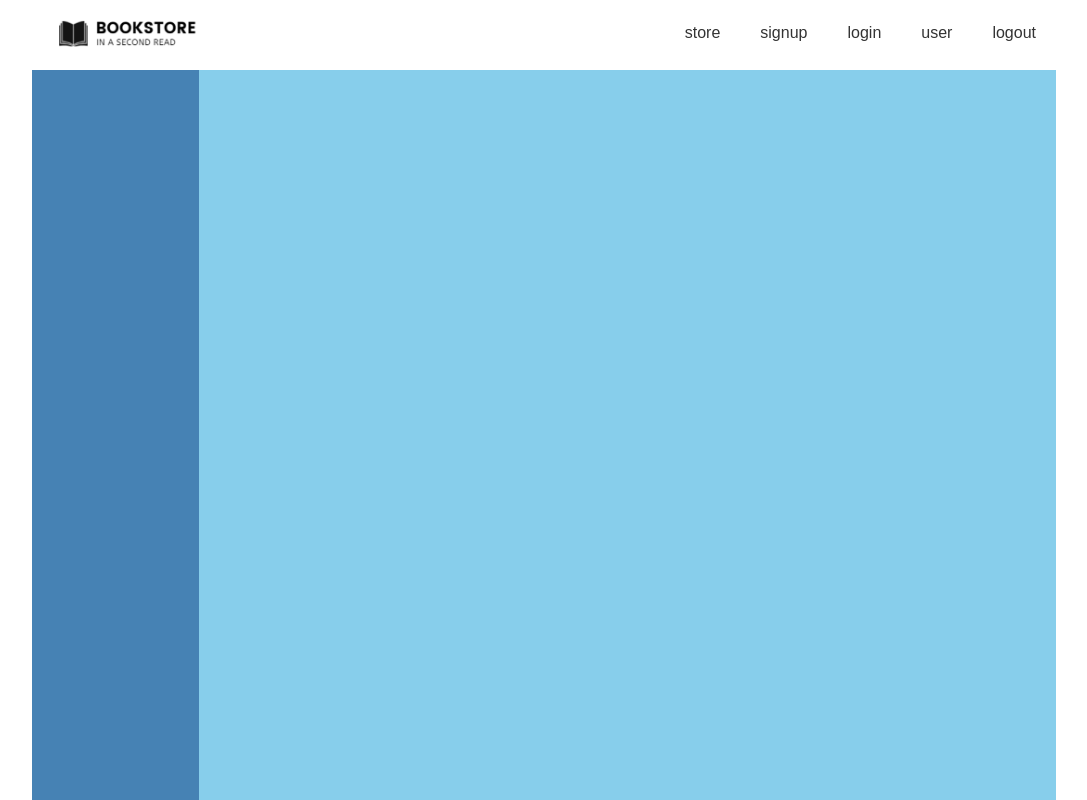
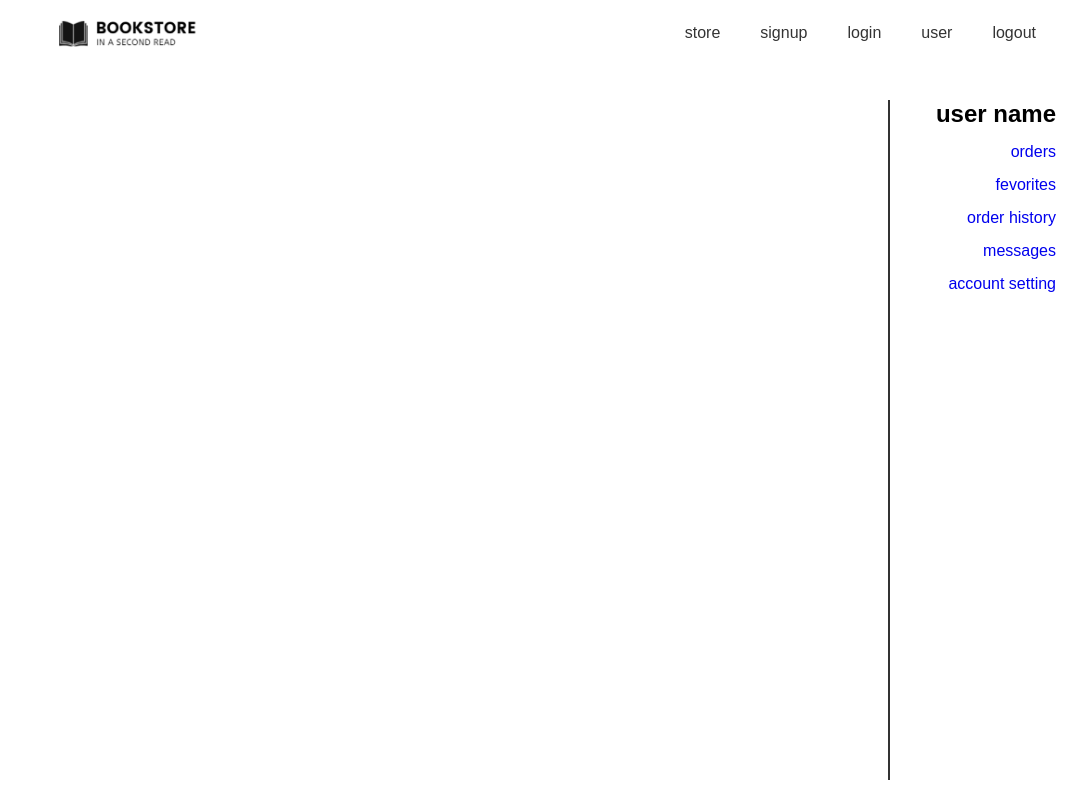
Before and after one commit to leviayelin/online_bookstore, a Django app: page /users/ in a window 1280 px wide. Shown: the whole page, without its empty margins (96-1183 px from the left). Run offline with Django 5.2, Linux system fonts and the light colour scheme.

Commit message:
added features user template

```diff
--- a/bookstore/static/css/users/users.css
+++ b/bookstore/static/css/users/users.css
@@ -1,17 +1,33 @@
 .user-page-flex{
     height:100%;
+    padding:30px 0 20px 0;
     display:flex;
     flex-direction:row;
+    direction:rtl;
 }
 
 #user-manu{
     height:100%;
     width:200px;
-    background:steelblue;
+    border-left:2px solid #333;
 }
+
+#user-manu ul li a{
+    text-decoration:none;
+}
+
+#user-manu ul li{
+    margin:15px 0;
+}
+
+#user-manu ul{
+    list-style:none;
+    display:inline-block;
+}
+
 
 #user-manu-showcase{
     height:100%;
     width:100%;
-    background:skyblue;
+    /* background:skyblue; */
 }
--- a/bookstore/templates/users/users.html
+++ b/bookstore/templates/users/users.html
@@ -6,6 +6,14 @@
 {% block content %}
 <div class="user-page-flex">
     <div id="user-manu">
+        <h2>user name</h2>
+        <ul>
+            <li><a href="#">orders</a></li>
+            <li><a href="#">fevorites</a></li>
+            <li><a href="#">order history</a></li>
+            <li><a href="#">messages</a></li>
+            <li><a href="#">account setting</a></li>
+        </ul>
     </div>
     <div id="user-manu-showcase">
     </div>
```
